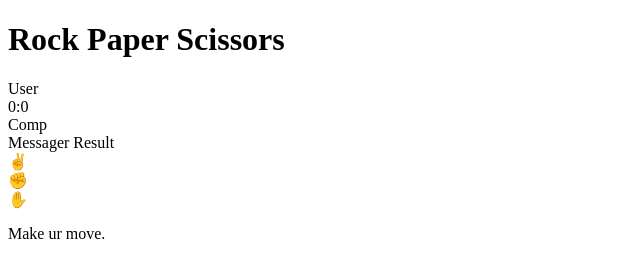
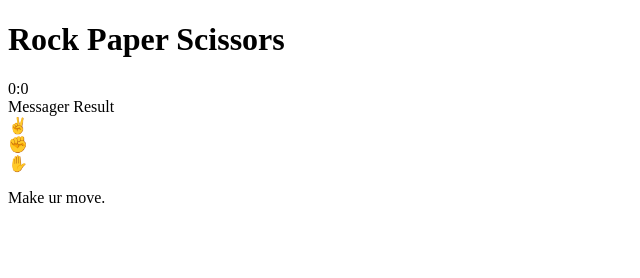
Before and after one commit to M21DXX/Rock_Paper_Scissor, a plain HTML site: page index.html in a window 1280 px wide. Shown: the whole page, without its empty margins (0-640 px from the left). Drawn offline with Linux system fonts and the light colour scheme.

Commit message:
change befor and after

```diff
--- a/index.html
+++ b/index.html
@@ -15,11 +15,12 @@
     <h1 class="header">Rock Paper Scissors</h1>
     </div>
 
-     <div class="counter_container">
-         <div class="small_tag"> <span>User</span></div>
-         0:0
-         <div class="small_tag"><span>Comp</span></div>
-     </div>
+
+
+        <div class="big_tag">0:0</div>
+
+
+
 
      <div class="body_parag"> Messager Result</div>
 
```
